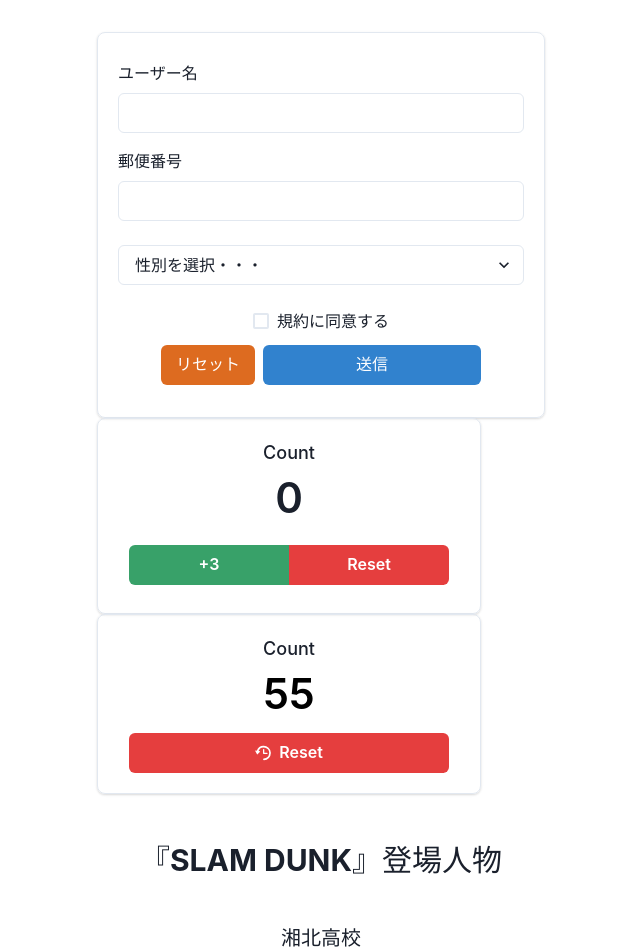
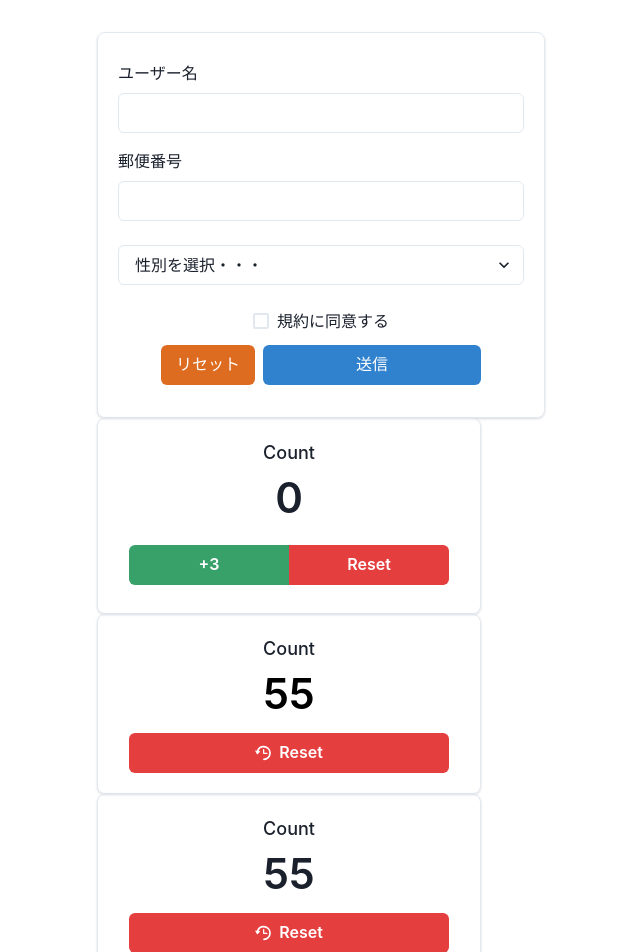
Before and after one commit to mugi0096/react-typescript-tsurakunai, a React (Vite) app: page / in a window 1280 px wide. Shown: the top 952 px of the page, without its empty margins (319-959 px from the left). Built offline with nearby package versions, Linux system fonts and the light colour scheme.

Commit message:
✨ add presentational component and container component for Timer

```diff
--- a/src/App.tsx
+++ b/src/App.tsx
@@ -6,6 +6,7 @@
 import { type Character } from 'components/CharacterList/CharacterList';
 import Counter from 'components/Counter/Counter';
 import RegistrationForm from 'components/Form/RegistrationForm';
+import CountdownTimer from 'components/Timer/CountdownTimer';
 import Timer from 'components/Timer/Timer';
 
 const App: FC = () => {
@@ -46,6 +47,7 @@
       <RegistrationForm />
       <Counter />
       <Timer />
+      <CountdownTimer />
       <Heading size="lg" as="h1" my={12}>
         『SLAM DUNK』登場人物
       </Heading>
--- /dev/null
+++ b/src/components/Timer/CountdownTimer.tsx
@@ -0,0 +1,14 @@
+import type { FC } from 'react';
+import { useTimer } from 'hooks/useTimer';
+import TimerBox from './TimerBox';
+
+type Props = { maxCount?: number };
+const MAX_COUNT = 60;
+
+const CountdownTimer: FC<Props> = ({ maxCount = MAX_COUNT }) => {
+  const [timeLeft, _, reset] = useTimer(maxCount);
+
+  return <TimerBox {...{ timeLeft, reset }} />;
+};
+
+export default CountdownTimer;
--- /dev/null
+++ b/src/components/Timer/TimerBox.tsx
@@ -0,0 +1,25 @@
+import type { FC } from 'react';
+import { RepeatClockIcon as ResetIcon } from '@chakra-ui/icons';
+import { Box, Button, Stat, StatLabel, StatNumber } from '@chakra-ui/react';
+
+type Props = { timeLeft?: number; reset?: () => void };
+
+const TimerBox: FC<Props> = ({ timeLeft = 0, reset = () => undefined }) => (
+  <Box p={5} w="sm" borderWidth="1px" borderRadius="lg" boxShadow="base">
+    <Stat mb={2}>
+      <StatLabel fontSize={18}>Count</StatLabel>
+      <StatNumber fontSize={42}>{timeLeft}</StatNumber>
+    </Stat>
+    <Button
+      w="xs"
+      colorScheme="red"
+      variant="solid"
+      leftIcon={<ResetIcon />}
+      onClick={reset}
+    >
+      Reset
+    </Button>
+  </Box>
+);
+
+export default TimerBox;
```
